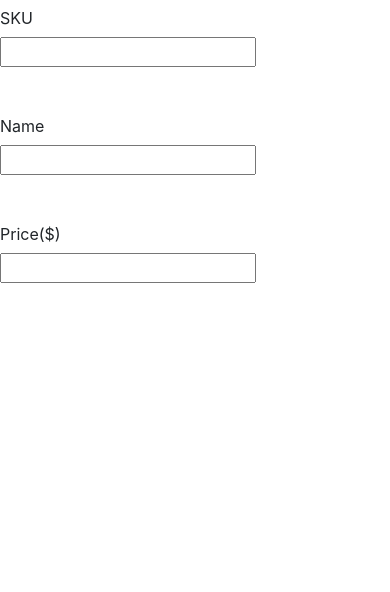
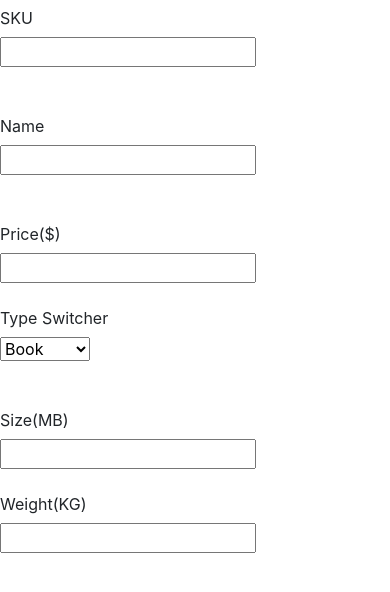
Before and after one commit to YungWizzaRd/Scandiweb, a PHP site: page /add-product.php in a window 390 px wide. Shown: the part 150-742 px from the top of the page. Run offline with PHP 8.4, Linux system fonts and the light colour scheme.

Commit message:
close to finish add product page

```diff
--- a/add-product.php
+++ b/add-product.php
@@ -4,11 +4,13 @@
 <!DOCTYPE html>
 <html lang="en">
 <head>
+
     <meta charset="UTF-8">
     <meta name="viewport" content="width=device-width, initial-scale=1.0">
     <meta http-equiv="X-UA-Compatible" content="ie=edge">
     <link rel="stylesheet" href="https://cdn.jsdelivr.net/npm/bootstrap@4.4.1/dist/css/bootstrap.min.css" integrity="sha384-Vkoo8x4CGsO3+Hhxv8T/Q5PaXtkKtu6ug5TOeNV6gBiFeWPGFN9MuhOf23Q9Ifjh" crossorigin="anonymous">
-    <title>Add-product</title>
+    <link rel="stylesheet" href="/style.css">
+      <title>Add-product</title>
 </head>
 <body>
 
@@ -39,11 +41,71 @@
           <input type="text" name="price" id="#price">
         </div>
       </div>
-      <div>
+      <div class="form-group row">
+        <label class="col-sm-1 col-form-label">Type Switcher</label>
+        <div class="col-sm-5">
+          <select type="text" name="productType" id="#productType">
+            <option >DVD</option>
+            <option >Furniture</option>
+            <option >Book</option>
+          </select>
+        </div>
+      </div>
+      <br>
+      <div id="DVD">
+      <div class="form-group row" >
+        <label class="col-sm-1 col-form-label">Size(MB)</label>
+        <div class="col-sm-5">
+          <input type="text" name="size" id="#size">
+        </div>
+      </div>
+      </div>
+      <div id="Book">
+      <div class="form-group row">
+        <label class="col-sm-1 col-form-label">Weight(KG)</label>
+        <div class="col-sm-5">
+          <input type="text" name="weight" id="#weight">
+        </div>
+      </div>
+      </div>
+      <div id="Furniture" class="d-none">
+      <div class="form-group row" >
+        <label class="col-sm-1 col-form-label">Height</label>
+        <div class="col-sm-5">
+          <input type="text" name="height" id="#height">
+        </div>
+      </div>
+      <div class="form-group row" >
+        <label class="col-sm-1 col-form-label">Width</label>
+        <div class="col-sm-5">
+          <input type="text" name="width" id="#width">
+        </div>
+      </div>
+      <div class="form-group row" >
+        <label class="col-sm-1 col-form-label">Length</label>
+        <div class="col-sm-5">
+          <input type="text" name="length" id="#length">
+        </div>
+      </div>
+      </div>
+      <script>
+    if(document.getElementById("#productType").value = "Book"){
+        $("#Book").toggleClass('d-none');
+        $("#DVD").removeClass('d-none');
+        $("#Furniture").removeClass('d-none');
+    }
+    else if(document.getElementById("#productType").value = "Furniture"){
+      $("#Book").removeClass('d-none');
+        $("#DVD").removeClass('d-none');
+        $("#Furniture").addClass('d-none');
 
-      </div>
-      <div >
+    }else if (document.getElementById("#productType").value = "DVD"){
+        $("#Book").removeClass('d-none');
+        $("#DVD").addClass('d-none');
+        $("#Furniture").removeClass('d-none');
+    }</script>
     </form>
   </div>
+
 </body>
 </html>
--- a/includes/save.inc.php
+++ b/includes/save.inc.php
@@ -5,7 +5,8 @@
  $SKU = $_POST['sku'];
  $Name = $_POST['name'];
  $Price= $_POST['price'];
- $sql = "INSERT INTO product_form (SKU, Name, Price) VALUES ('$SKU', '$Name', '$Price');";
+ $ProductType= $_POST['productType'];
+ $sql = "INSERT INTO product_form (SKU, Name, Price, productType) VALUES ('$SKU', '$Name', '$Price', '$ProductType');";
  mysqli_query($db->connect(), $sql);
 
  header("Location: ../");
--- a/includes/view_product.inc.php
+++ b/includes/view_product.inc.php
@@ -4,7 +4,8 @@ class ViewProduct extends product{
 
     public function showProductData(){
         $datas = $this->getProductData();
-        foreach ($datas as $data) {
+        if($datas){
+         foreach ($datas as $data) {
             echo $data['SKU'];
             echo $data['Name'];
             echo $data['Price'];
@@ -19,6 +20,7 @@ class ViewProduct extends product{
                 echo $data['Furniture LengtH'];
             }
             echo "<br />";
+            }
         }
     }
 
```
Also changed, not shown: js/scripts.js (added, +18 -0 lines).
